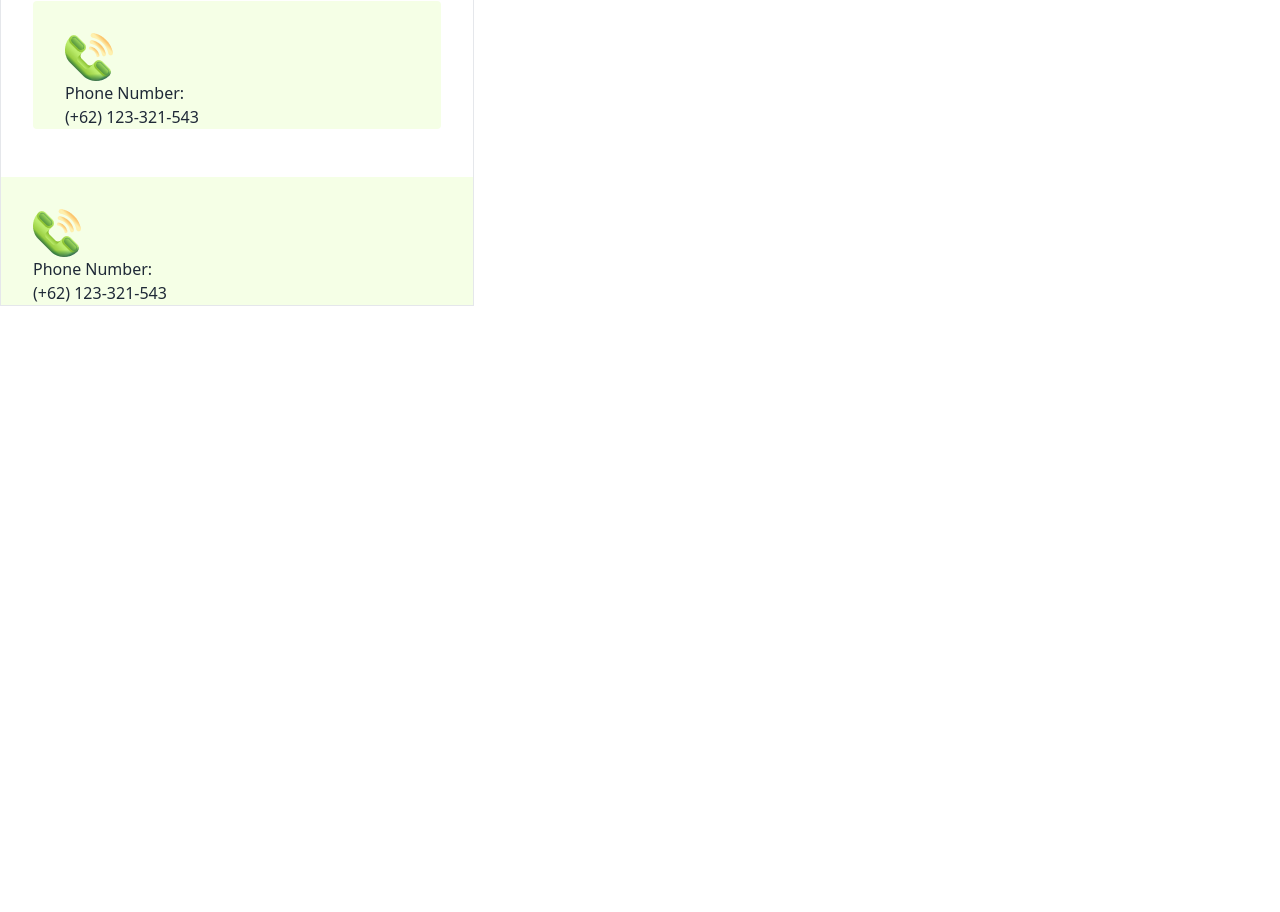
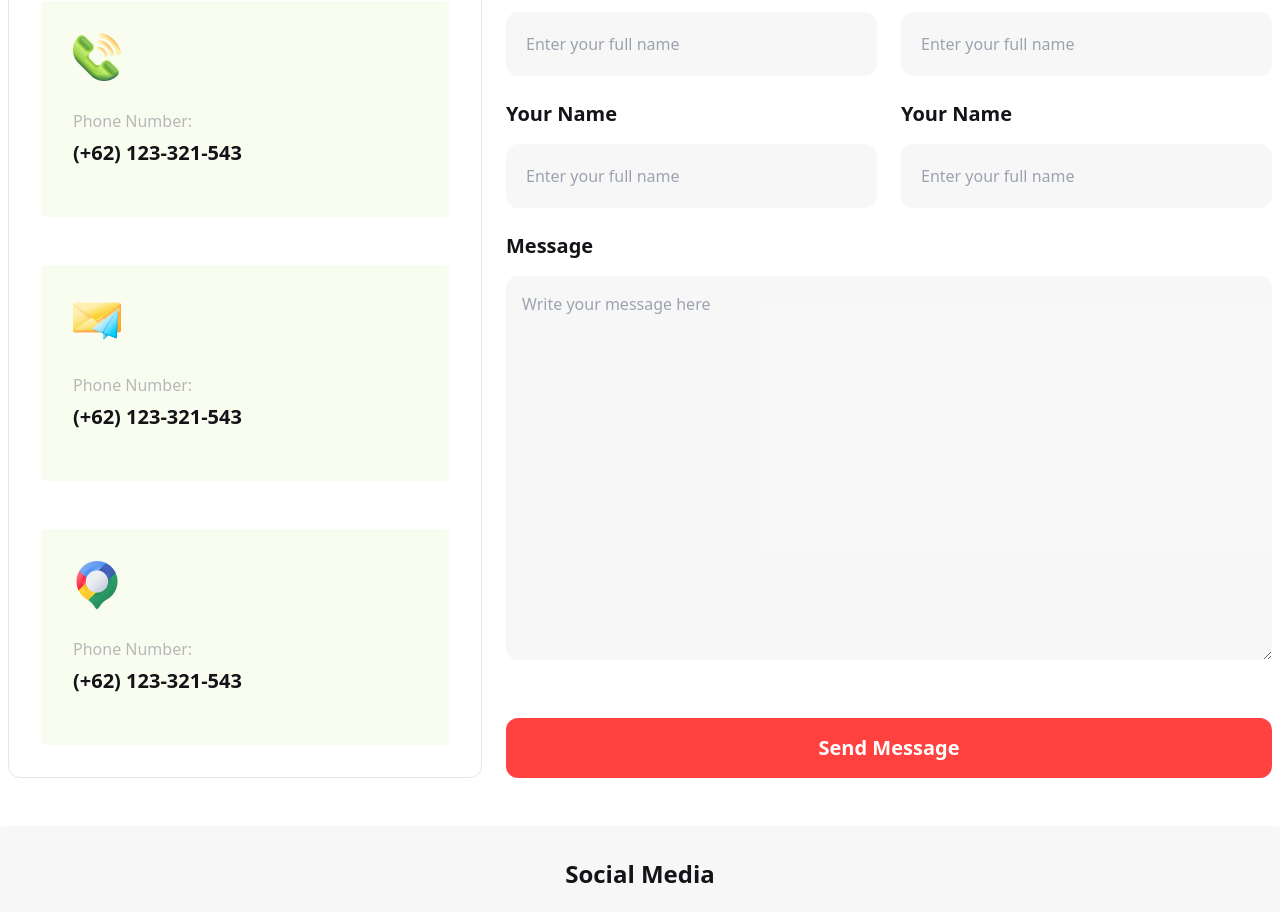
Before and after one commit to Tohinsarker/bd-hocky-club, a plain HTML site: page index.html in a window 1280 px wide. Shown: the part 3764-4676 px from the top of the page. Before the commit the page ends 4070 px from the top, so only its background shows below. Drawn offline with nearby package versions, Linux system fonts and the light colour scheme.

Commit message:
Get in touch section completed with responsive

```diff
--- a/index.html
+++ b/index.html
@@ -44,6 +44,11 @@
             colors: {
               grays: "#b8b8b8",
               "btn-color": "#FF4240",
+              'yellow3': "rgba(253, 221, 95, 0.10)",
+              'div-color-1': "rgba(188, 237, 109, 0.10)",
+              'div-color-3': "rgba(98, 156, 243, 0.10)",
+              'primary-black': '#131318',
+              'primary-gray-color': 'rgba(19, 19, 24, 0.03)'
             },
           },
         },
@@ -531,27 +536,78 @@
      <!-- **************** dotted line end********************* -->
 
 
-     <div class="flex">
-      <div class="flex flex-col space-y-4 border w-[474px] ">
+     <div class="flex md:flex-row flex-col m-2 gap-6">
+      <div class="flex flex-col space-y-4 border md:w-[474px]  rounded-xl">
         <div class="m-8 ">
-          <div class="bg-[#f5ffe6] pt-8 pl-8 rounded">
-            <img class="w-[48px]" src="./Images/call.png" alt="">
-            <p>Phone Number:</p>
-            <h4>(+62) 123-321-543</h4>
+          <div class="bg-div-color-1 pt-8 pl-8 rounded">
+            <img class="w-[48px] pb-6" src="./Images/call.png " alt="">
+            <p class="text-grays text-base leading-8">Phone Number:</p>
+            <h4 class="text-xl font-extrabold leading-8 text-[#131318] pb-12">(+62) 123-321-543</h4>
           </div>
         </div>
-        <div class="  ">
-          <div class="bg-[#f5ffe6] pt-8 pl-8">
-            <img src="./Images/call.png" alt="">
-            <p>Phone Number:</p>
-            <h4>(+62) 123-321-543</h4>
+        <div class="m-8 ">
+          <div class="bg-div-color-1 pt-8 pl-8 rounded">
+            <img class="w-[48px] pb-6" src="./Images/msg.png " alt="">
+            <p class="text-grays text-base leading-8">Phone Number:</p>
+            <h4 class="text-xl font-extrabold leading-8 text-[#131318] pb-12">(+62) 123-321-543</h4>
           </div>
         </div>
+        <div class="m-8 pb-8 pt-8">
+          <div class="bg-div-color-1 pt-8 pl-8 rounded">
+            <img class="w-[48px] pb-6" src="./Images/location.png " alt="">
+            <p class="text-grays text-base leading-8">Phone Number:</p>
+            <h4 class="text-xl font-extrabold leading-8 text-[#131318] pb-12">(+62) 123-321-543</h4>
+          </div>
+        </div>
+
+
       </div>
-      <div class="flex-1"></div>
+      <div class="flex-1 w-full relative">
+        <div class="grid grid-cols-1 lg:grid-cols-2 gap-6 ">
+          <div class="">
+            <h4 class="text-primary-black text-xl font-bold pb-4">Your Name</h4>
+            <input class=" border-none text-grays p-5 bg-grays bg-primary-gray-color rounded-xl  w-full" type="text" placeholder="Enter your full name">
+          </div>
+          <div class="">
+            <h4 class="text-primary-black text-xl font-bold pb-4">Your Name</h4>
+            <input class="text-grays p-5 bg-grays bg-primary-gray-color rounded-xl  w-full" type="text" placeholder="Enter your full name">
+          </div>
+          <div class="">
+            <h4 class="text-primary-black text-xl font-bold pb-4">Your Name</h4>
+            <input class="text-grays p-5 bg-grays bg-primary-gray-color rounded-xl  w-full" type="text" placeholder="Enter your full name">
+          </div>
+          <div class="">
+            <h4 class="text-primary-black text-xl font-bold pb-4">Your Name</h4>
+            <input class="text-grays p-5 bg-grays bg-primary-gray-color rounded-xl  w-full" type="text" placeholder="Enter your full name">
+          </div>
+          <div class=" row-span-1 col-span-1 md:row-span-2 md:col-span-2">
+            <h4 class="text-primary-black text-xl font-bold pb-4">Message</h4>
+            <!-- <input class="text-grays p-5 bg-grays bg-primary-gray-color rounded-xl  w-full" type="text" placeholder="Enter your full name"> -->
+            <!-- <textarea class="p-5 " name="" id="" cols="full" rows="10" placeholder="Write your message"></textarea> -->
+            <textarea class="w-full h-40 md:h-96 p-4  bg-grays bg-primary-gray-color rounded-xl" placeholder="Write your message here"></textarea>
+          </div>
+        </div>
+        <div class="text-xl text-center py-4 rounded-xl md:absolute bottom-0 w-full bg-[#FF4240] text-white font-bold"><p class="">Send Message</p></div>
+      </div>
      </div>
       <!-- #################### Get in touch sectin end**************************** -->
+
+      <!-- *************** social media section start ##################  -->
+      <div class="container text-center w-full bg-primary-gray-color py-8 rounded mt-12">
+        <p class="font-extrabold text-2xl text-primary-black pb-6 ">Social Media</p>
+        <div class="space-x-4">
+          <span class="text-2xl"><i class="fa-brands fa-twitter"></i></span>
+          <span class="text-2xl"><i class="fa-brands fa-facebook"></i></span>
+          <span class="text-2xl"><i class="fa-brands fa-instagram"></i></span>
+          <span class="text-2xl"><i class="fa-brands fa-github"></i></span>
+          <span class="text-2xl"><i class="fa-brands fa-telegram"></i></span>
+        </div>
+      </div>
+      <!-- *************** social media section end ##################  -->
     </main>
     <!-- ****************** main section end**************************** -->
+
+    <!-- %%%%%%%%%%%%%%%%%%%%%%%% footer section start **************************  -->
+    <!-- %%%%%%%%%%%%%%%%%%%%%%%% footer section end **************************  -->
   </body>
 </html>
```
